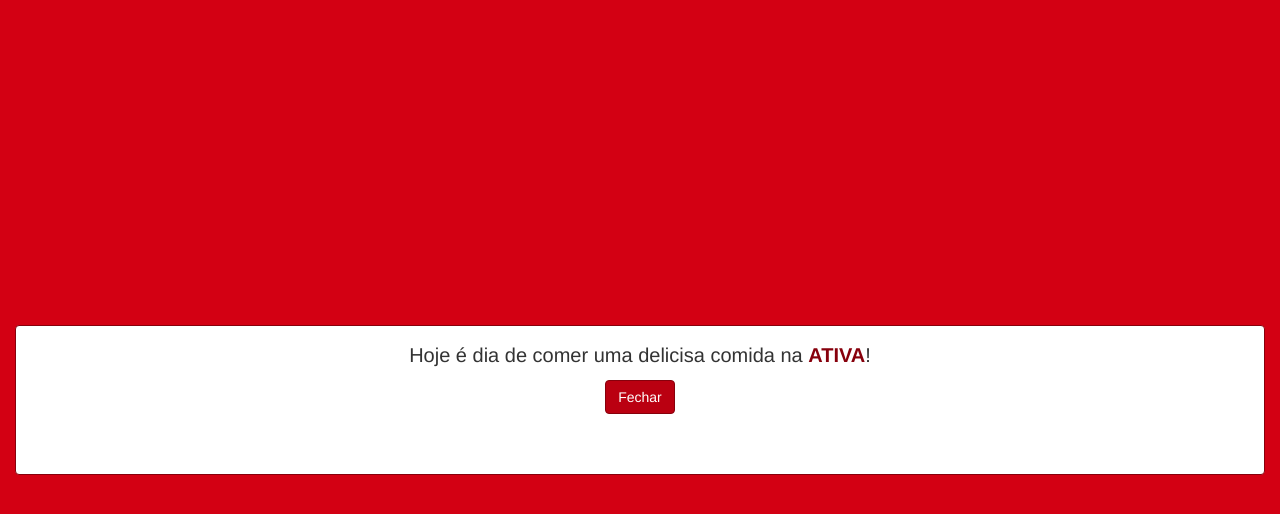
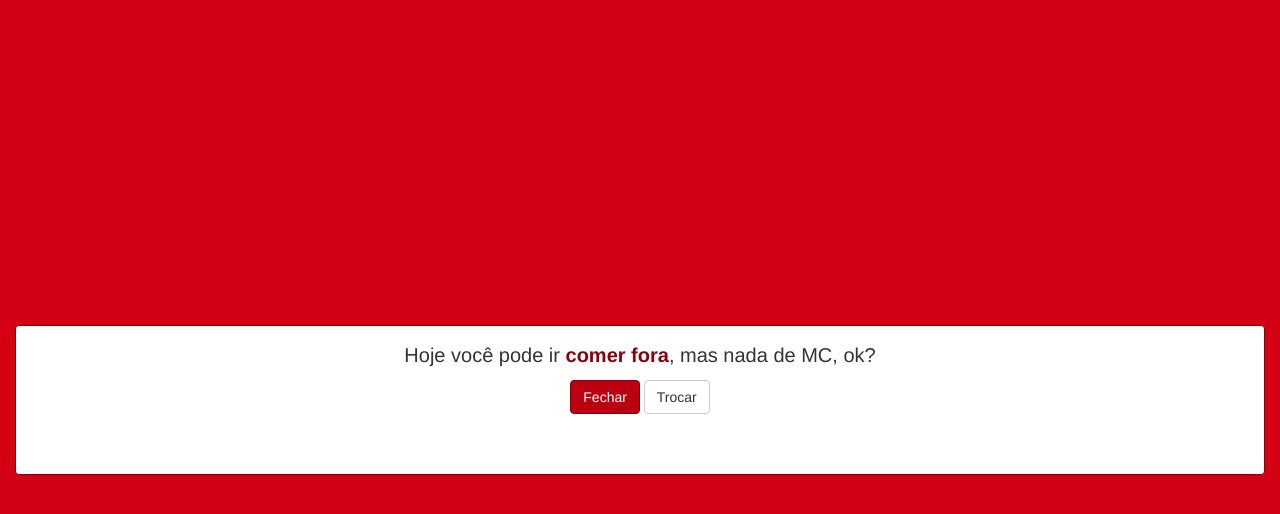
Before and after one commit to fmlimao/no-mc-no-gain, a website: page index.html in a window 1280 px wide. Both pictures are taken after a click on the button "HOJE É DIA DE COMER...". Drawn offline with nearby package versions, Linux system fonts and the light colour scheme.

Commit message:
ajustes finos

```diff
--- a/index.html
+++ b/index.html
@@ -40,6 +40,7 @@
 
                 <p>
                     <button type="button" class="btn btn-theme" @click.prevent="modal.opened = false">Fechar</button>
+                    <button type="button" class="btn btn-default" @click.prevent="erase()">Trocar</button>
                 </p>
             </div>
         </div>
--- a/script/app.js
+++ b/script/app.js
@@ -13,9 +13,30 @@
     data: {
         phrases: [
             '<b>MC</b>?',
+            '<b>MC</b>?',
+            'Hoje é dia de se estragar! Vá em frente, pode ir no <b>MC</b>!!!',
             'Hoje é dia de se estragar! Vá em frente, pode ir no <b>MC</b>!!!',
             'Cara, hoje eu to de bom humor, então se você for no <b>MC</b> eu posso fingir q não vi...',
+            'Cara, hoje eu to de bom humor, então se você for no <b>MC</b> eu posso fingir q não vi...',
+            'Cara, hoje eu to de bom humor, então se você for no <b>MC</b> eu posso fingir q não vi...',
             'Hoje é dia de comer uma delicisa comida na <b>ATIVA</b>!',
+            'Hoje é dia de comer uma delicisa comida na <b>ATIVA</b>!',
+            'Hoje é dia de comer uma delicisa comida na <b>ATIVA</b>!',
+            'Hoje é dia de comer uma delicisa comida na <b>ATIVA</b>!',
+            'Hoje é dia de comer uma delicisa comida na <b>ATIVA</b>!',
+            'Hoje é dia de comer uma delicisa comida na <b>ATIVA</b>!',
+            'Hoje é dia de comer uma delicisa comida na <b>ATIVA</b>!',
+            'Hoje é dia de comer uma delicisa comida na <b>ATIVA</b>!',
+            'Hoje é dia de comer uma delicisa comida na <b>ATIVA</b>!',
+            'Hoje você pode ir <b>comer fora</b>, mas nada de MC, ok?',
+            'Hoje você pode ir <b>comer fora</b>, mas nada de MC, ok?',
+            'Hoje você pode ir <b>comer fora</b>, mas nada de MC, ok?',
+            'Hoje você pode ir <b>comer fora</b>, mas nada de MC, ok?',
+            'Hoje você pode ir <b>comer fora</b>, mas nada de MC, ok?',
+            'Hoje você pode ir <b>comer fora</b>, mas nada de MC, ok?',
+            'Hoje você pode ir <b>comer fora</b>, mas nada de MC, ok?',
+            'Hoje você pode ir <b>comer fora</b>, mas nada de MC, ok?',
+            'Hoje você pode ir <b>comer fora</b>, mas nada de MC, ok?',
         ],
         phrase: '',
         modal: {
@@ -43,6 +64,11 @@
                 App.modal.loading = false;
             }, 1000);
         },
+        erase: function () {
+            var now = getFormattedDate();
+            localStorage.removeItem('current_prhase_' + now);
+            App.selectLunch();
+        },
     },
 });
 
```
